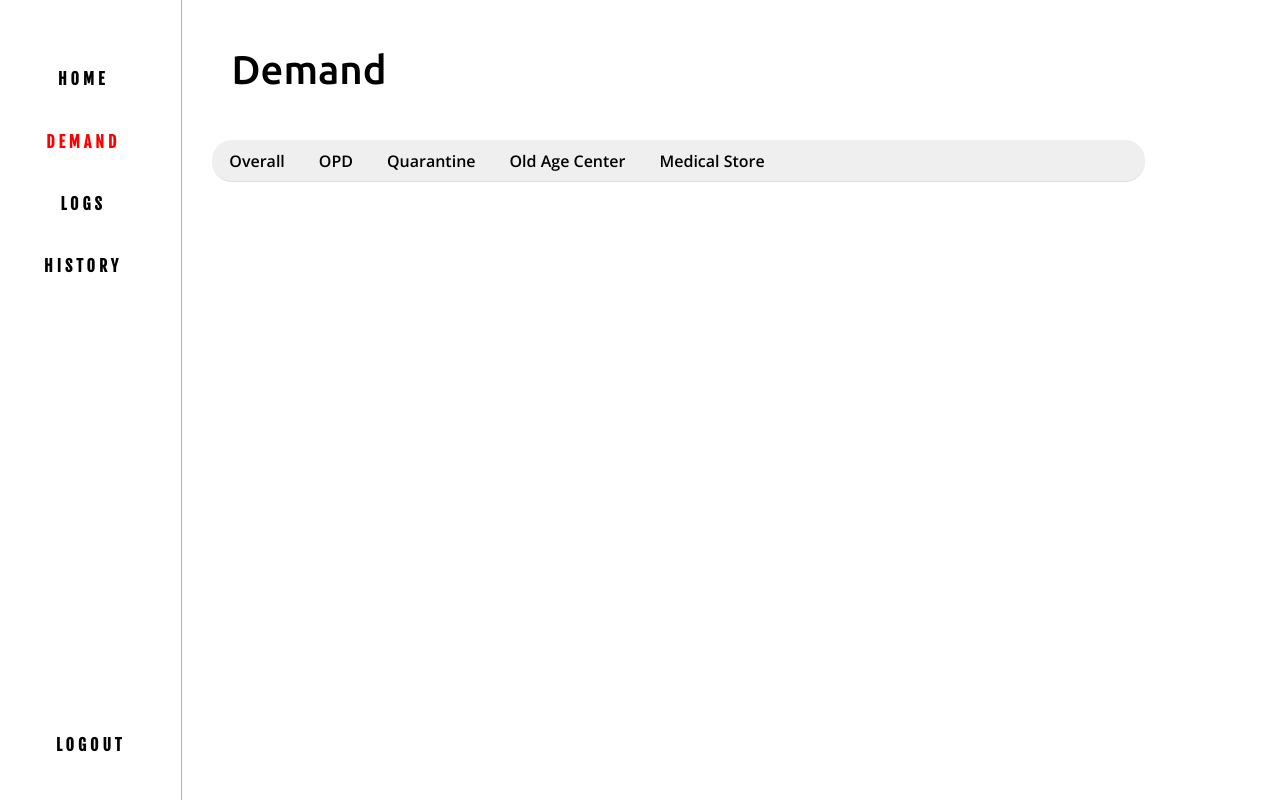
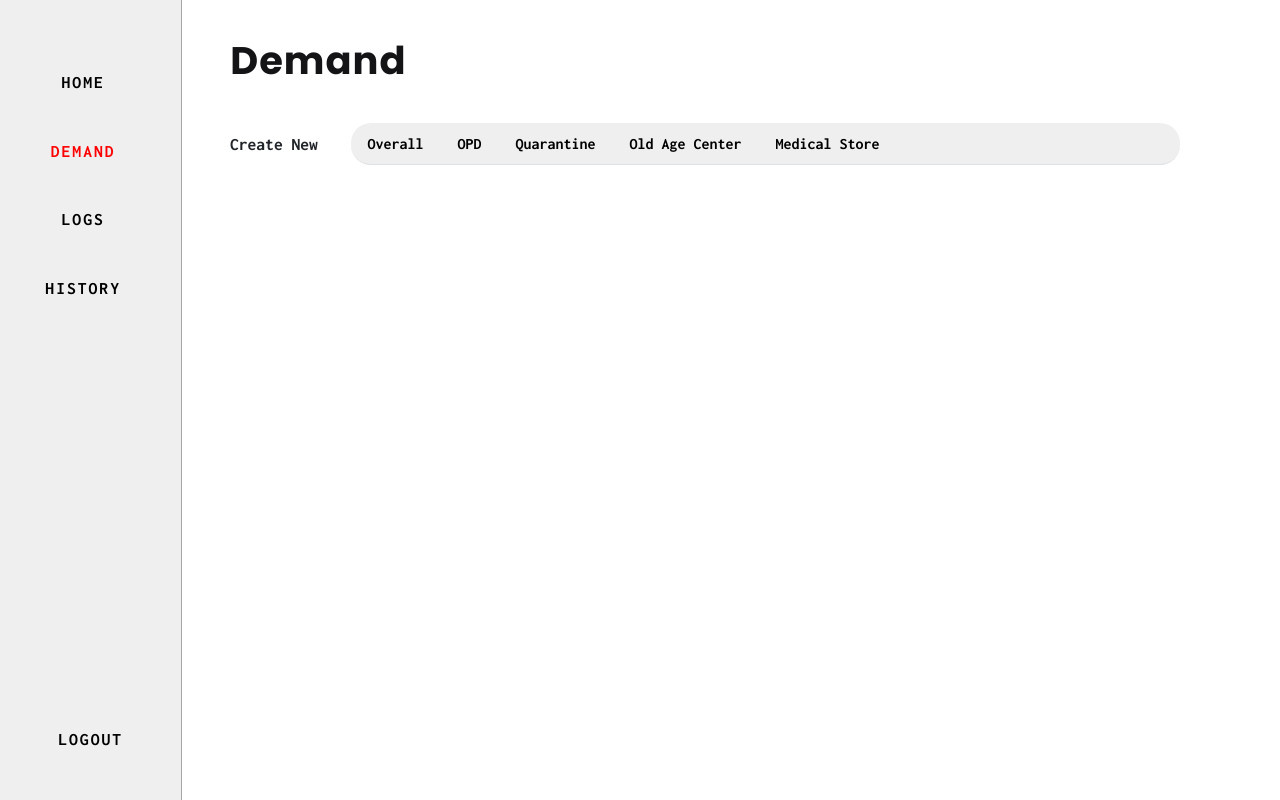
Before and after one commit to combatcovid19kgp/PPE_rationalizer_frontend, a React (Create React App) app: page /demand in a window 1280 px wide. Built offline with nearby package versions, Linux system fonts and the light colour scheme.

Commit message:
design modifications

```diff
--- a/public/index.html
+++ b/public/index.html
@@ -12,6 +12,8 @@
     <link href="https://fonts.googleapis.com/css2?family=Arvo:ital,wght@0,700;1,400&display=swap" rel="stylesheet">
     <link href="https://fonts.googleapis.com/css2?family=Open+Sans:wght@300;400;600;700&display=swap" rel="stylesheet">
     <link href="https://fonts.googleapis.com/css2?family=Ubuntu:ital,wght@0,300;0,500;1,400&display=swap" rel="stylesheet">
+    <link href="https://fonts.googleapis.com/css2?family=Poppins:wght@500;600;700&display=swap" rel="stylesheet">
+    <link href="https://fonts.googleapis.com/css2?family=Inconsolata:wght@500;600;700;800&display=swap" rel="stylesheet">
     <meta
       name="description"
       content="Web site created using create-react-app"
--- a/src/component/demand/OPD/opd.jsx
+++ b/src/component/demand/OPD/opd.jsx
@@ -1,10 +1,13 @@
 import React, { Component } from 'react';
+import './opd.css'
 
 class Opd extends Component{
     render() {
         return(
             <div>
-
+                <div className='sub'>
+                    Roles
+                </div>
             </div>
         )
     }
--- a/src/component/demand/demand.css
+++ b/src/component/demand/demand.css
@@ -1,18 +1,22 @@
 .title_header{
-    font-family: 'Ubuntu', sans-serif;
-    color: black;
+    /*font-family: 'Ubuntu', sans-serif;*/
+    font-family: 'Poppins', sans-serif;
+    color: #141417;
     padding: 1em 0.8em;
-    font-size: 2.5em;
-    font-weight: 500;
+    font-size: 3vw;
+    font-weight: 700;
     position: relative;
     left: -1vw;
+    line-height: 1.2;
+    white-space: nowrap;
+    letter-spacing: 1px;
 }
 .main-demand{
     font-family: 'Raleway', sans-serif;
 }
 .nav-tabs a{
-    font-family: 'Open Sans', sans-serif;
-    font-weight:600;
+    font-family: 'Inconsolata', monospace;
+    font-weight:700;
     color: black;
 }
 
@@ -28,5 +32,16 @@
 .nav-tabs{
     border-radius: 20px;
     background: #E1E1E187;
-    width: 90%;
+    width: 80%;
+    float: left;
 }
+
+.create{
+    display: inline-block;
+    float: left;
+    padding: .5rem 1em;
+    font-family: 'Inconsolata', monospace;
+    font-weight:700;
+    margin-right: 15px;
+    font-size: 1.1em;
+}
--- a/src/component/demand/demand.jsx
+++ b/src/component/demand/demand.jsx
@@ -14,6 +14,7 @@ class Demand extends Component{
                     Demand
                 </div>
                 <div className='tabs'>
+                    <div className='create'>Create New</div>
                     <Tabs defaultActiveKey="profile" id="uncontrolled-tab-example">
                         <Tab eventKey="OA" title="Overall">
 
--- a/src/component/menu/menu-alt.css
+++ b/src/component/menu/menu-alt.css
@@ -7,6 +7,7 @@
         z-index: 100;
         padding: 48px 0 0;
         box-shadow: inset -1px 0 0 rgba(0, 0, 0, .3);
+        background: #E1E1E187;
     }
 #sidebar-wrapper{
         min-height: 100vh !important;
@@ -30,12 +31,13 @@
 #nav-items{
     text-decoration: none;
     padding: 1.2em 0.8em;
-    font-family: 'Fjalla One', sans-serif;
+    font-family: 'Inconsolata', monospace;
     transition: transform 0.4s ease-out, -webkit-transform 0.2s ease-out;
-    font-weight: bold!important;
-    letter-spacing: 4px;
+    font-weight: 700!important;
+    letter-spacing: 2px;
     text-align: center;
     width: 100%;
+    font-size: 1.1em;
 }
 
 #nav-items:hover{
```
